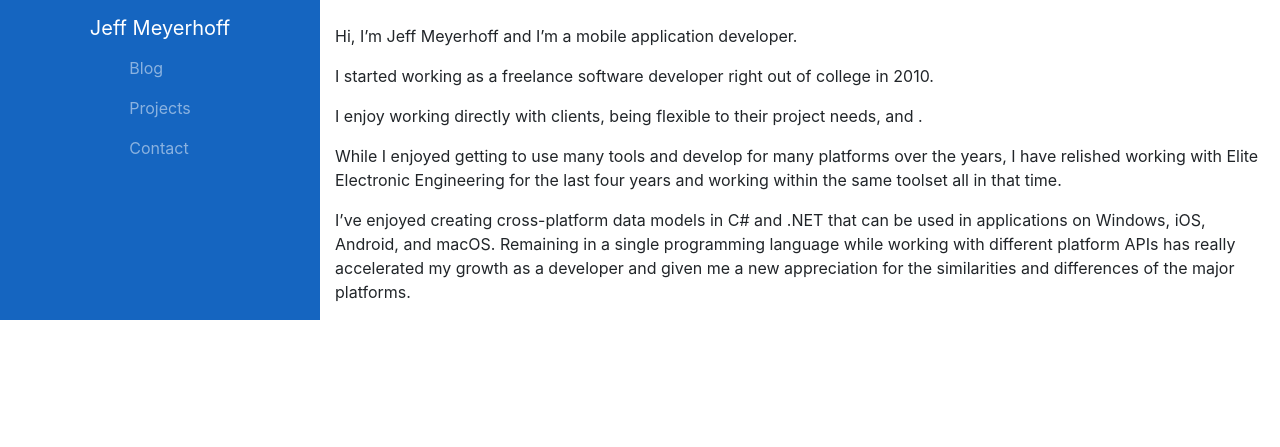
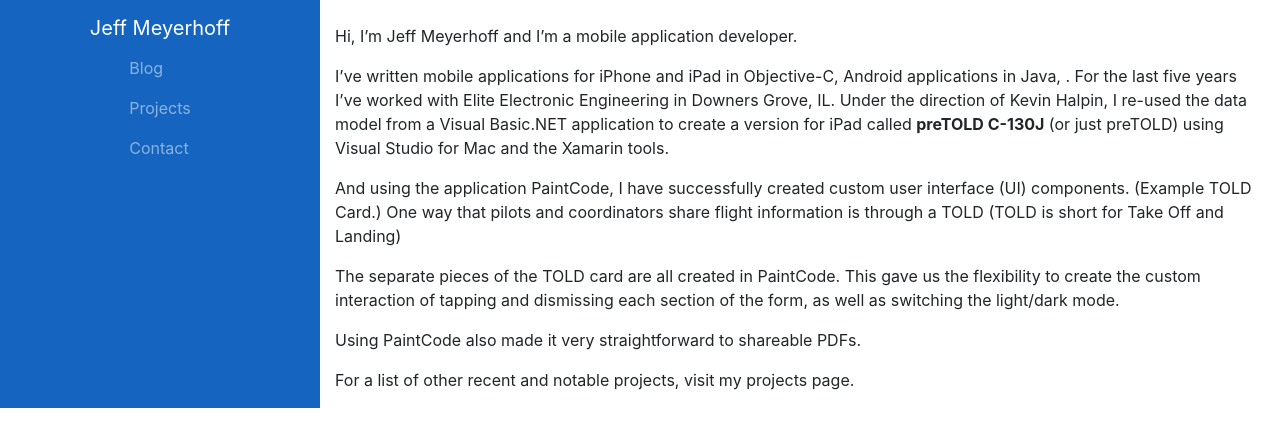
Before and after one commit to jeffington/jeffington.github.io, a Jekyll site: the page built from index.md, in a window 1280 px wide. Shown: the top 447 px of the page. Built offline with Jekyll 4.4.1, drawn with Linux system fonts in a browser that asks for light colours.

Commit message:
New homepage / cover letter outlined

```diff
--- a/index.md
+++ b/index.md
@@ -6,10 +6,12 @@ title: Home
 
 Hi, I'm Jeff Meyerhoff and I'm a mobile application developer.
 
-I started working as a freelance software developer right out of college in 2010.
+I've written mobile applications for iPhone and iPad in Objective-C, Android applications in Java, . For the last five years I've worked with Elite Electronic Engineering in Downers Grove, IL. Under the direction of Kevin Halpin, I re-used the data model from a Visual Basic.NET application to create a version for iPad called **preTOLD C-130J** (or just preTOLD) using Visual Studio for Mac and the Xamarin tools.
 
-I enjoy working directly with clients, being flexible to their project needs, and .
+And using the application PaintCode, I have successfully created custom user interface (UI) components. (Example TOLD Card.) One way that pilots and coordinators share flight information is through a TOLD (TOLD is short for Take Off and Landing)
 
-While I enjoyed getting to use many tools and develop for many platforms over the years, I have relished working with Elite Electronic Engineering for the last four years and working within the same toolset all in that time.
+The separate pieces of the TOLD card are all created in PaintCode. This gave us the flexibility to create the custom interaction of tapping and dismissing each section of the form, as well as switching the light/dark mode.
 
-I've enjoyed creating cross-platform data models in C# and .NET that can be used in applications on Windows, iOS, Android, and macOS. Remaining in a single programming language while working with different platform APIs has really accelerated my growth as a developer and given me a new appreciation for the similarities and differences of the major platforms.
+Using PaintCode also made it very straightforward to shareable PDFs.
+
+For a list of other recent and notable projects, visit my projects page.
```
